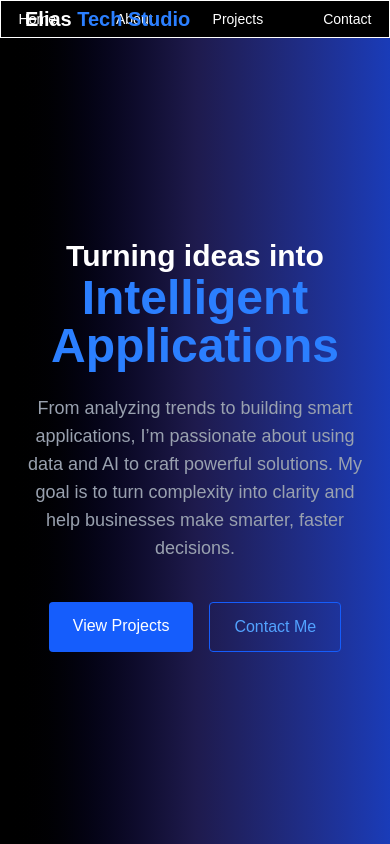
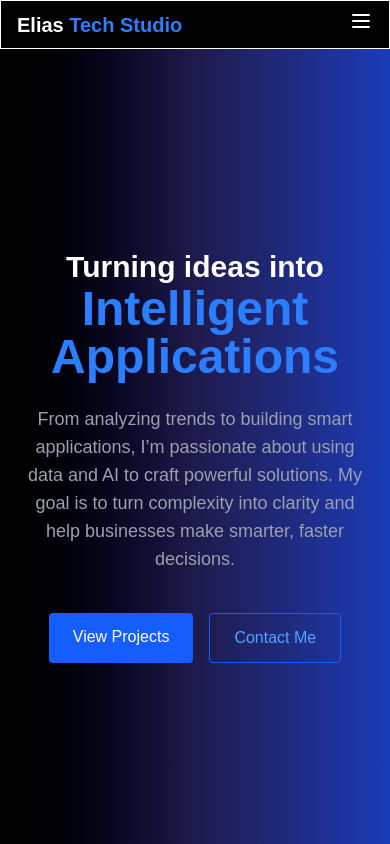
Before and after one commit to Eliasfmt/EliasTechStudio, a Next.js app: page / in a window 390 px wide. Built offline with nearby package versions, Linux system fonts and the light colour scheme.

Commit message:
added mobile response view

```diff
--- a/src/components/Navbar.tsx
+++ b/src/components/Navbar.tsx
@@ -1,22 +1,148 @@
 'use client';
 
+import { useState } from "react";
 import Link from "next/link";
 
 export default function Navbar() {
+  const [isOpen, setIsOpen] = useState(false);
+
   return (
-    <nav className="relative bg-black border-b border-white border-[0.5px] py-2">
-      <div className="absolute left-6 top-1/2 -translate-y-1/2">
+    <nav className="bg-black border-b border-white border-[0.5px] py-2 px-4 flex items-center justify-between w-full relative">
+      {/* Logo */}
+      <div className="flex items-center">
         <h1 className="text-white font-bold text-xl">
           <span className="text-white">Elias</span>
           <span className="text-blue-500"> Tech Studio</span>
         </h1>
       </div>
-      <ul className="flex justify-center gap-15 text-white text-sm">
+
+      {/* Desktop Navigation Links */}
+      <ul className="hidden md:flex absolute left-1/2 transform -translate-x-1/2 gap-12 text-white text-sm">
         <li><Link href="/" className="hover:text-blue-400">Home</Link></li>
         <li><Link href="/about" className="hover:text-blue-400">About</Link></li>
         <li><Link href="/projects" className="hover:text-blue-400">Projects</Link></li>
         <li><Link href="/contact" className="hover:text-blue-400">Contact</Link></li>
       </ul>
+
+      {/* Hamburger button for mobile */}
+      <div className="md:hidden">
+        <button
+          onClick={() => setIsOpen(!isOpen)}
+          className="text-white focus:outline-none"
+        >
+          {/* Simple hamburger icon */}
+          <svg
+            className="w-6 h-6"
+            fill="none"
+            stroke="currentColor"
+            viewBox="0 0 24 24"
+            xmlns="http://www.w3.org/2000/svg"
+          >
+            <path
+              strokeLinecap="round"
+              strokeLinejoin="round"
+              strokeWidth={2}
+              d={isOpen ? "M6 18L18 6M6 6l12 12" : "M4 6h16M4 12h16M4 18h16"}
+            />
+          </svg>
+        </button>
+      </div>
+
+      {/* Mobile Dropdown Menu */}
+      {isOpen && (
+        <div className="absolute top-14 right-4 bg-black p-4 rounded shadow-lg flex flex-col space-y-4 text-white text-sm md:hidden">
+          <Link href="/" className="hover:text-blue-400" onClick={() => setIsOpen(false)}>Home</Link>
+          <Link href="/about" className="hover:text-blue-400" onClick={() => setIsOpen(false)}>About</Link>
+          <Link href="/projects" className="hover:text-blue-400" onClick={() => setIsOpen(false)}>Projects</Link>
+          <Link href="/contact" className="hover:text-blue-400" onClick={() => setIsOpen(false)}>Contact</Link>
+        </div>
+      )}
     </nav>
   );
 }
+
+
+
+
+
+
+
+
+
+
+
+
+
+
+
+
+
+
+
+
+
+
+
+
+
+
+
+
+
+
+// 'use client';
+
+// import Link from "next/link";
+
+// export default function Navbar() {
+//   return (
+//     // <nav className="relative bg-black border-b border-white border-[0.5px] py-2">
+//     //   <div className="absolute left-6 top-1/2 -translate-y-1/2">
+
+//     //     <h1 className="text-white font-bold text-xl">
+//     //       <span className="text-white">Elias</span>
+//     //       <span className="text-blue-500"> Tech Studio</span>
+//     //     </h1>
+
+//     //   <ul className="flex justify-center gap-15 text-white text-sm">
+//     //     <li><Link href="/" className="hover:text-blue-400">Home</Link></li>
+//     //     <li><Link href="/about" className="hover:text-blue-400">About</Link></li>
+//     //     <li><Link href="/projects" className="hover:text-blue-400">Projects</Link></li>
+//     //     <li><Link href="/contact" className="hover:text-blue-400">Contact</Link></li>
+//     //   </ul>
+
+//     //   </div>
+//     // </nav>
+
+//     <nav className="flex items-center justify-between bg-black border-b border-white px-4 py-2">
+//   {/* Logo on the far left */}
+//   <div className="text-white text-xl font-bold">
+//     <span className="text-white">Elias</span><span className="text-blue-500"> Tech Studio</span>
+//   </div>
+
+//   {/* Middle Navigation Links */}
+//   <div className="absolute left-1/2 transform -translate-x-1/2 hidden md:flex">
+//     <ul className="flex gap-8 text-white text-sm">
+//       <li><Link href="/" className="hover:text-blue-400">Home</Link></li>
+//       <li><Link href="/about" className="hover:text-blue-400">About</Link></li>
+//       <li><Link href="/projects" className="hover:text-blue-400">Projects</Link></li>
+//       <li><Link href="/contact" className="hover:text-blue-400">Contact</Link></li>
+//     </ul>
+//   </div>
+
+//   {/* Mobile Links below or stacked */}
+//   <div className="flex flex-col md:hidden text-white text-sm absolute top-full left-0 w-full bg-black">
+//     <ul className="flex flex-col items-center gap-2 py-2">
+//       <li><Link href="/" className="hover:text-blue-400">Home</Link></li>
+//       <li><Link href="/about" className="hover:text-blue-400">About</Link></li>
+//       <li><Link href="/projects" className="hover:text-blue-400">Projects</Link></li>
+//       <li><Link href="/contact" className="hover:text-blue-400">Contact</Link></li>
+//     </ul>
+//   </div>
+// </nav>
+
+
+
+
+//   );
+// }
```
